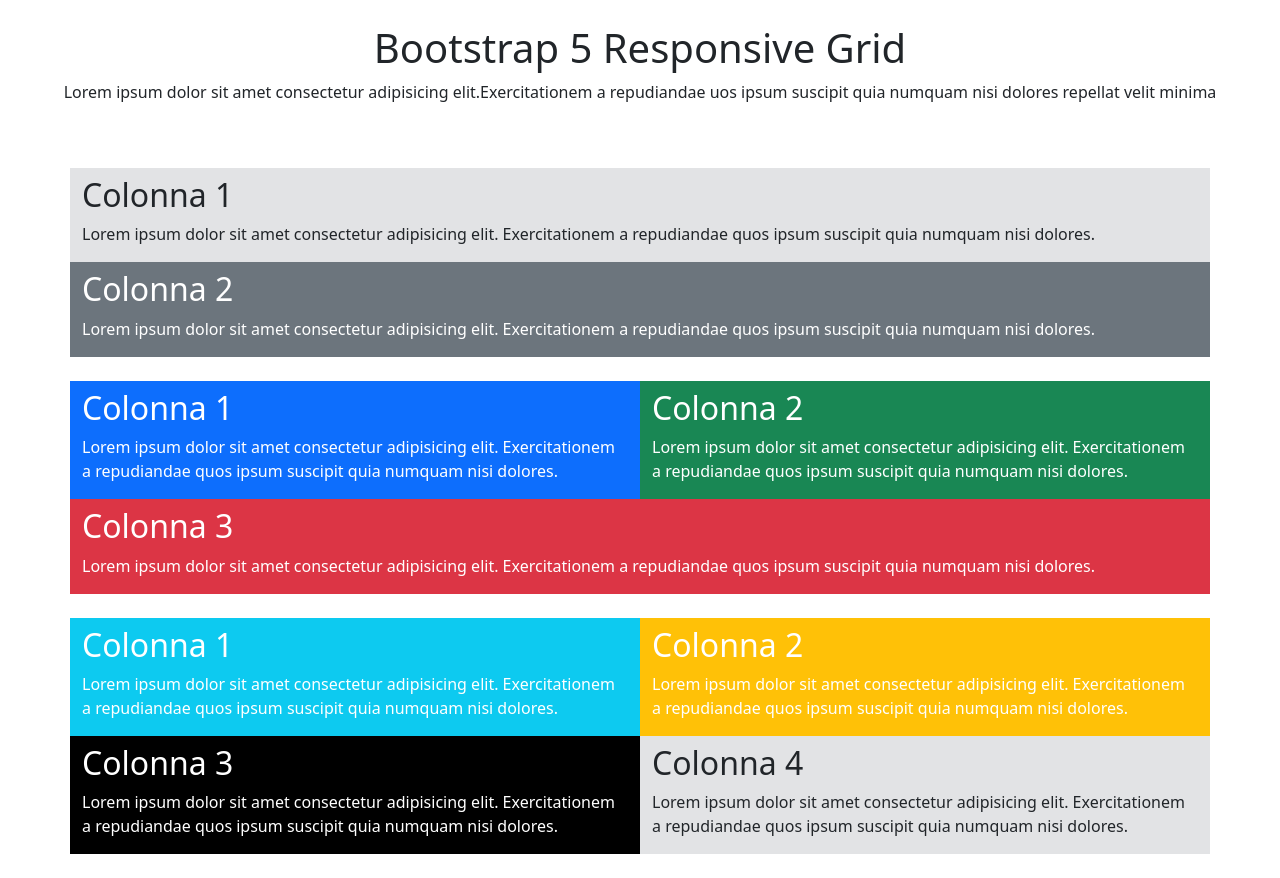
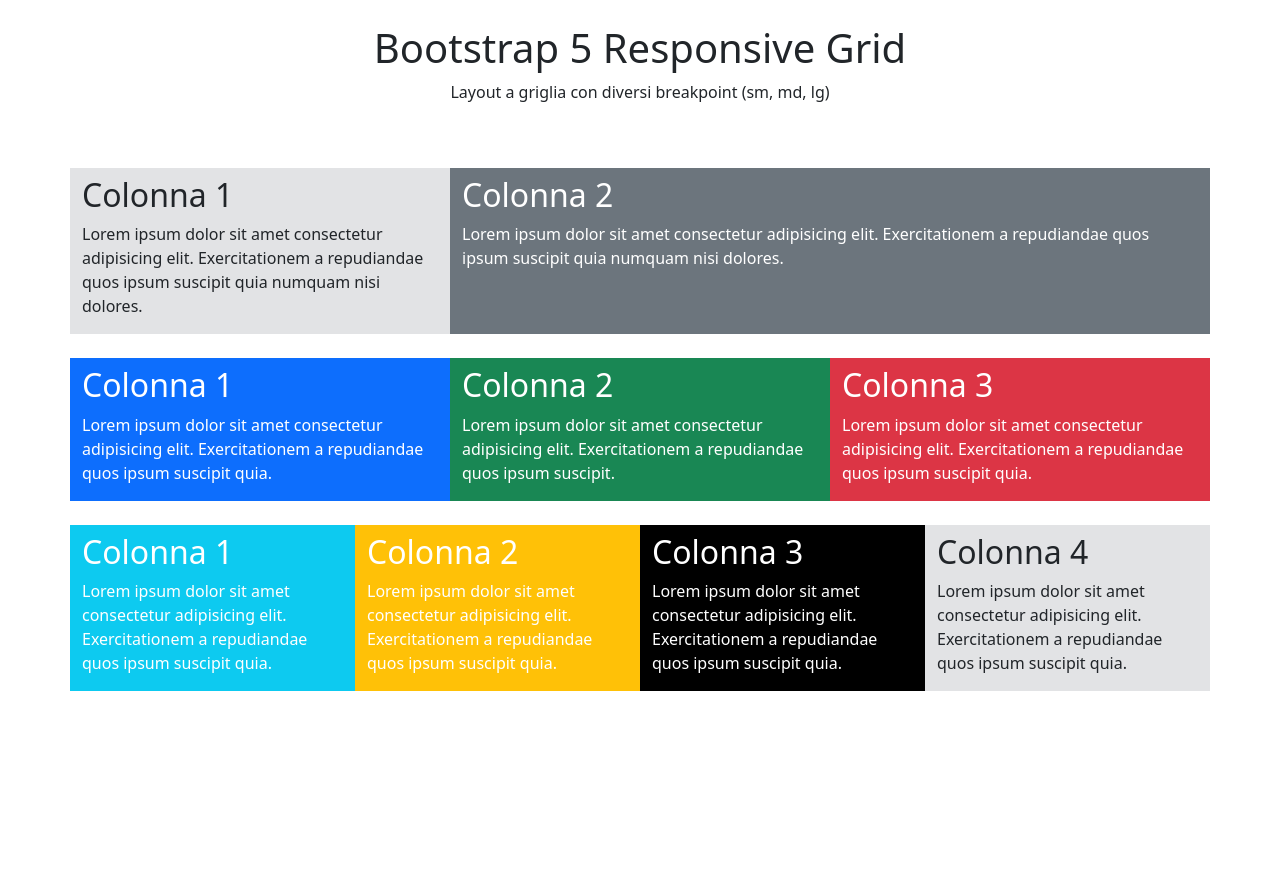
Before and after one commit to Angelorapana/htmlcss-bootstrap-layout, a plain HTML site: page index.html in a window 1280 px wide. After the commit the page ends 800 px from the top, so only its background shows below. Drawn offline with nearby package versions, Linux system fonts and the light colour scheme.

Commit message:
up pad and desktop version

```diff
--- a/index.html
+++ b/index.html
@@ -14,21 +14,20 @@
     <div class="row">
     <div class="col-12 text-center">
     <h1>Bootstrap 5 Responsive Grid</h1>
-    <p> Lorem ipsum dolor sit amet consectetur adipisicing elit.Exercitationem a repudiandae
-        uos ipsum suscipit quia numquam nisi dolores repellat velit minima </p>
+    <p> Layout a griglia con diversi breakpoint (sm, md, lg)</p>
     </div>
     </header>
     <main>
     <section class="container">
       <span class="container">
         <div class="row">
-        <div class="col-12  bg-secondary-subtle">
-            <h1 class="fs-2 text mt-2">Colonna 1</h1>
+        <div class="col-12 col-md-6 col-lg-4 bg-secondary-subtle ">
+            <h1 class="fs-2 mt-2">Colonna 1</h1>
             <p> Lorem ipsum dolor sit amet consectetur adipisicing elit. Exercitationem a repudiandae quos ipsum
             suscipit quia numquam nisi dolores.</p>
         </div>
-        <div class="col-12 text-white bg-secondary">
-          <h1 class="fs-2 text mt-2">Colonna 2</h1>
+        <div class="col-12 col-md-6 col-lg-8 text-white bg-secondary">
+          <h1 class="fs-2 mt-2">Colonna 2</h1>
           <p> Lorem ipsum dolor sit amet consectetur adipisicing elit. Exercitationem a repudiandae quos ipsum
             suscipit quia numquam nisi dolores.</p>
         </div>
@@ -36,44 +35,44 @@
      </span>
      <span class="container">
         <div class="row">
-        <div class="col-6 text-white bg-primary">
-        <h1 class="fs-2 text mt-2">Colonna 1</h1>
+        <div class="col-6 col-md-4 text-white bg-primary">
+        <h1 class="fs-2 mt-2">Colonna 1</h1>
         <p> Lorem ipsum dolor sit amet consectetur adipisicing elit. Exercitationem a repudiandae quos ipsum
-            suscipit quia numquam nisi dolores.</p>
+            suscipit quia.</p>
         </div>
-        <div class="col-6 text-white bg-success">
-        <h1 class="fs-2 text mt-2">Colonna 2</h1>
+        <div class="col-6 col-md-4 text-white bg-success">
+        <h1 class="fs-2 mt-2">Colonna 2</h1>
         <p> Lorem ipsum dolor sit amet consectetur adipisicing elit. Exercitationem a repudiandae quos ipsum
-            suscipit quia numquam nisi dolores.</p>
+            suscipit.</p>
         </div>
-        <div class="col-12 text-white bg-danger">
-        <h1 class="fs-2 text mt-2">Colonna 3</h1>
+        <div class="col-12 col-md-4 text-white bg-danger">
+        <h1 class="fs-2 mt-2">Colonna 3</h1>
         <p> Lorem ipsum dolor sit amet consectetur adipisicing elit. Exercitationem a repudiandae quos ipsum
-            suscipit quia numquam nisi dolores.</p>
+            suscipit quia.</p>
             </div>
         </div>
      </span>
       <span class="container">
         <div class="row">
-        <div class="col-6  text-white bg-info">
-        <h1 class="fs-2 text mt-2">Colonna 1</h1>
+        <div class="col-6 col-md-3 text-white bg-info">
+        <h1 class="fs-2 mt-2">Colonna 1</h1>
         <p> Lorem ipsum dolor sit amet consectetur adipisicing elit. Exercitationem a repudiandae quos ipsum
-            suscipit quia numquam nisi dolores.</p>
+            suscipit quia.</p>
         </div>
-        <div class="col-6 text-white bg-warning">
-        <h1 class="fs-2 text mt-2">Colonna 2</h1>
+        <div class="col-6 col-md-3 text-white bg-warning">
+        <h1 class="fs-2 mt-2">Colonna 2</h1>
         <p> Lorem ipsum dolor sit amet consectetur adipisicing elit. Exercitationem a repudiandae quos ipsum
-            suscipit quia numquam nisi dolores.</p>
+            suscipit quia.</p>
         </div>
-        <div class="col-6 text-white bg-black">
-        <h1 class="fs-2 text mt-2">Colonna 3</h1>
+        <div class="col-6 col-md-3 text-white bg-black">
+        <h1 class="fs-2 mt-2">Colonna 3</h1>
         <p> Lorem ipsum dolor sit amet consectetur adipisicing elit. Exercitationem a repudiandae quos ipsum
-            suscipit quia numquam nisi dolores.</p>
+            suscipit quia.</p>
             </div>
-        <div class="col-6 bg-secondary-subtle">
-        <h1 class="fs-2 text mt-2">Colonna 4</h1>
+        <div class="col-6 col-md-3 bg-secondary-subtle">
+        <h1 class="fs-2 mt-2">Colonna 4</h1>
          <p> Lorem ipsum dolor sit amet consectetur adipisicing elit. Exercitationem a repudiandae quos ipsum
-             suscipit quia numquam nisi dolores.</p>
+             suscipit quia.</p>
         </div>
         </div>
      </span>
```
Also changed, not shown: style.css (+55 -0 lines).
